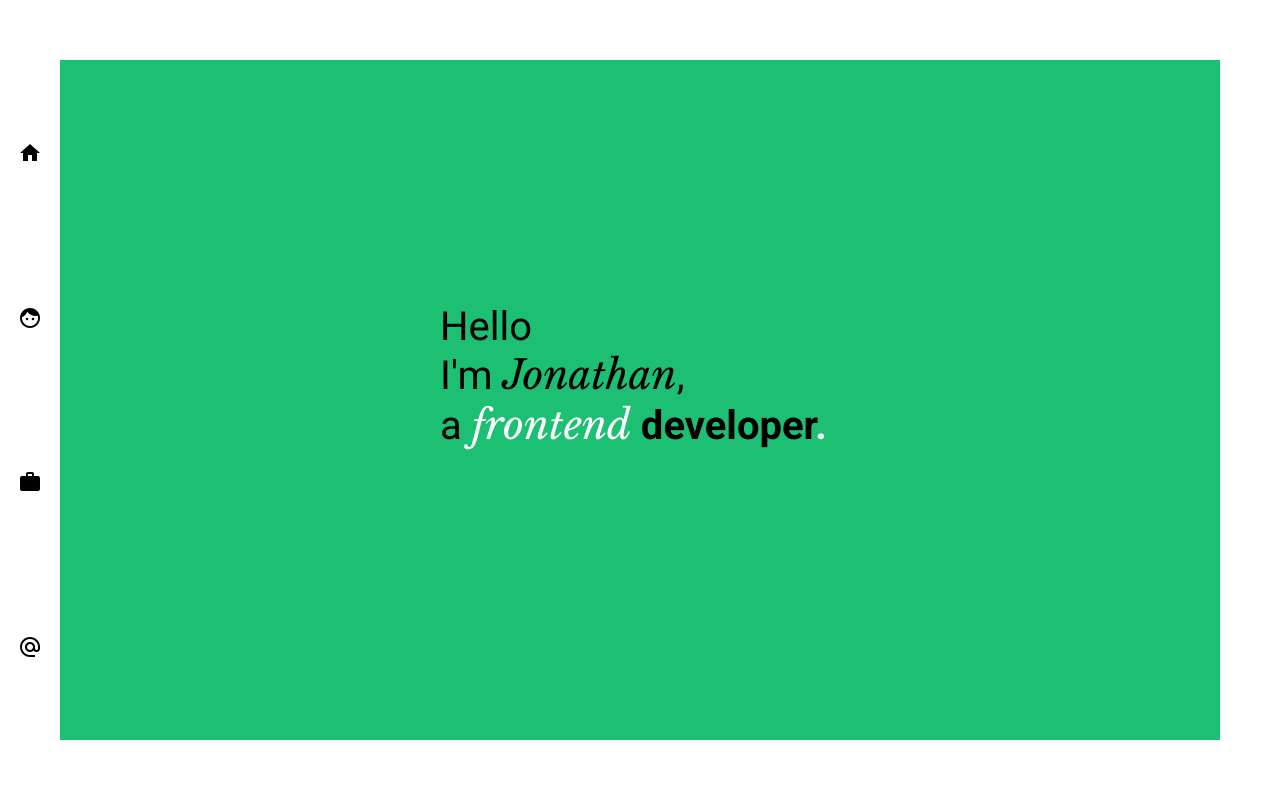
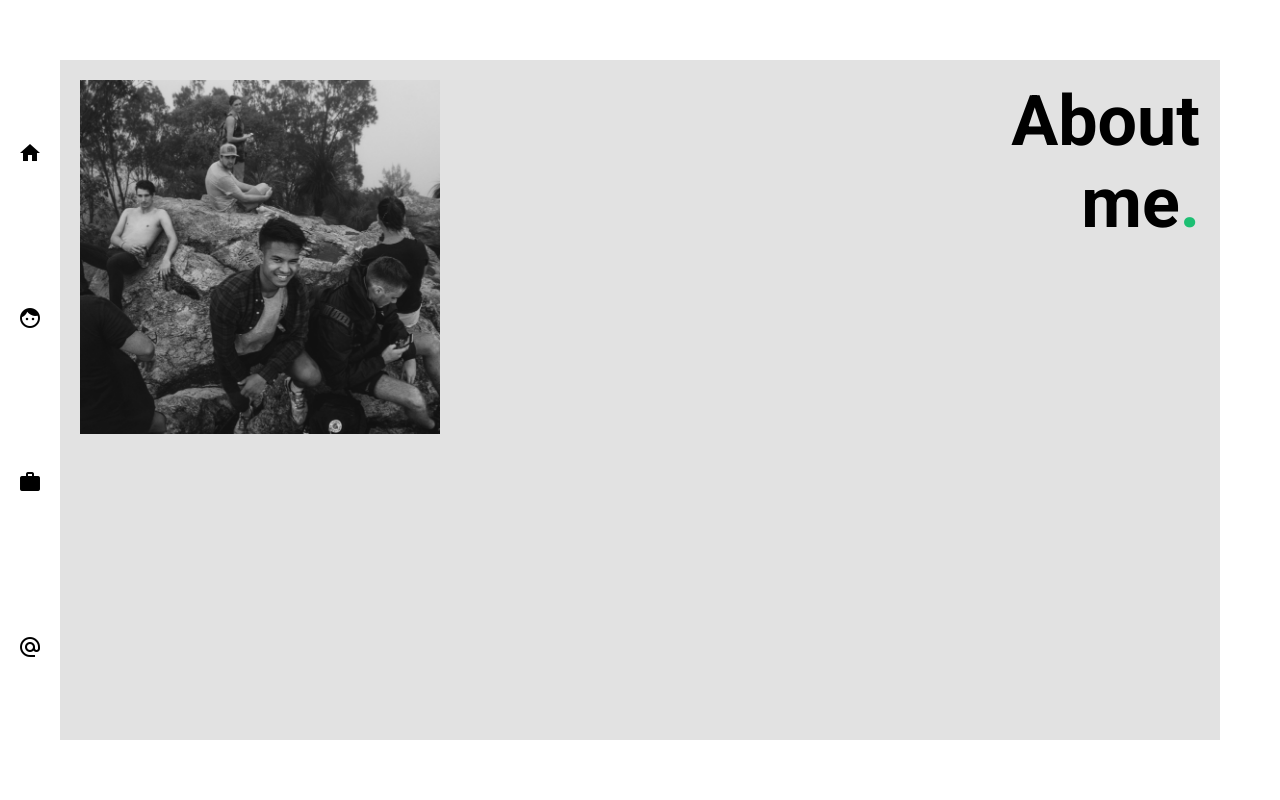
Before and after one commit to Jonathandah/portfolio, a React (Create React App) app: page / in a window 1280 px wide. Shown: the top 800 px of the page. Built offline with nearby package versions, Linux system fonts and the light colour scheme.

Commit message:
started on skills sextion

```diff
--- a/src/Views/Home/Home.jsx
+++ b/src/Views/Home/Home.jsx
@@ -9,7 +9,7 @@ import Skills from "./components/Skills/Skills";
 function Home() {
   return (
     <div className="Home">
-      <Intro />
+      {/* <Intro /> */}
       <Skills />
     </div>
   );
--- a/src/Views/Home/Home.sass
+++ b/src/Views/Home/Home.sass
@@ -6,18 +6,18 @@
     align-items: center
     justify-content: flex-start
 
-section
+.Home > section
     position: relative
     width: 100%
     // padding-top: 60px
     // box-sizing: border-box
     // padding-bottom: 60px
     // padding-bottom: 30px //use when multiple components are loaded
-section > *:first-child
-        padding-top: 60px
-        padding-bottom: 60px
-        box-sizing: border-box
-section > .building__block
+.Home >section > *:first-child
+    padding-top: 60px
+    padding-bottom: 60px
+    box-sizing: border-box
+.Home > section > div //add this class to all childrens in the components
     padding-bottom: 60px
     box-sizing: border-box
 
--- a/src/Views/Home/components/Intro/Intro.sass
+++ b/src/Views/Home/components/Intro/Intro.sass
@@ -27,6 +27,7 @@
         align-items: flex-start
         flex-direction: column
         z-index: 2
+        padding: 0
     .Intro__container > div div
     .container__firstSection
         height: 50%
--- a/src/Views/Home/components/Skills/Skills.jsx
+++ b/src/Views/Home/components/Skills/Skills.jsx
@@ -1,21 +1,32 @@
-import React from 'react';
-import "./Skills.sass"
-import pic from "./Profile_pic.png"
-
+import React from "react";
+import "./Skills.sass";
+import pic from "./Profile_pic.png";
 
 function Skills() {
   return (
     <section className="Skills">
       <div className="Skills__container">
-            <img className="container__picture" src={pic}></img>
+        <img className="container__picture" src={pic} alt="Me sitting on a cliff"></img>
         <div className="container__box">
-                <h1 className="box__title">About me<span>.</span></h1>
-                <div className="box__bio"></div>
+          <h1 className="box__title">
+            <span>About</span>
+            <span>
+              me<span>.</span>
+            </span>
+          </h1>
+          <div className="box__bio">
+            <section className="bio__name">
+              <h2 className="name__title"></h2>
+              <p className="name__description"></p>
+            </section>
+            <section className="bio__about">
+              <p className="about__text"></p>
+            </section>
           </div>
         </div>
-
+      </div>
     </section>
-    )
+  );
 }
 
 export default Skills;
--- a/src/Views/Home/components/Skills/Skills.sass
+++ b/src/Views/Home/components/Skills/Skills.sass
@@ -8,27 +8,40 @@
     .Skills__container
         position: relative
         width: 100%
-        height: 100vh
         display: flex
-        justify-content: flex-start
+        justify-content: space-between
         align-items: flex-start
         flex-direction: row
         .container__picture
             position: relative
-            transform: scale(0.6)
-            // width: 50%
-            // height: 100vh
+            max-width: 30%
+            min-width: 360px
+            height: auto
+            padding: 20px
         .container__box
             position: relative
-            width: 50%
-            height: 100vh
+            width: 100%
+            height: 100%
             display: flex
             flex-direction: column
-            justify-content: flex-end
+            align-items: flex-end
+            justify-content: space-between
+            padding: 20px
+            box-sizing: border-box
             .box__title
+                position: absolute
+                display: flex
+                flex-direction: column
+                font-size: 70px
+                text-align: end
+                span
+                    &:nth-of-type(2)
+                        span
+                            color: #1DBF73
             .box__bio
                 position: relative
                 width: 100%
+                height: 100%
                 display: flex
                 flex-direction: column
                 justify-content: flex-start
```
Lines whose indentation alone changed are shown as unchanged.
